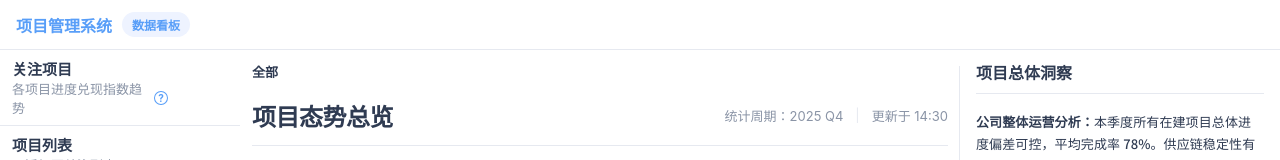
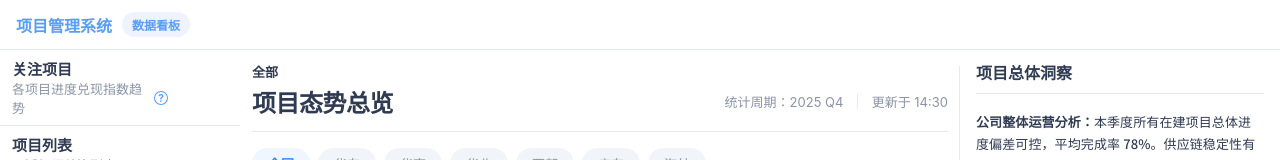
Before and after one commit to Soulcool22/dashboard-vue, a Vue app: page / in a window 1280 px wide. Shown: the top 160 px of the page. Built offline with nearby package versions, Linux system fonts and the light colour scheme; some icons are missing.

Commit message:
压缩标题间距

```diff
--- a/src/App.vue
+++ b/src/App.vue
@@ -44,17 +44,14 @@
         </div>
 
         <!-- View Title Bar -->
-        <div class="middle-header">
-          <div v-if="!isCompanyView && selectedProject" class="project-info">
+        <div class="middle-header" v-if="!isCompanyView && selectedProject">
+          <div class="project-info">
             <div class="project-main-title">{{ selectedProject.name }}</div>
             <div class="project-index-row">
               <div class="project-index-value">{{ lastValue(selectedProject).toFixed(2) }}</div>
               <div class="project-index-label">进度兑现指数</div>
               <div class="project-index-change" :class="deltaSign(selectedProject) >= 0 ? 'up' : 'down'">{{ deltaText(selectedProject) }}</div>
             </div>
-          </div>
-          <div v-else class="project-info">
-            <!-- Company view header removed as requested -->
           </div>
         </div>
 
@@ -246,7 +243,7 @@ function deltaText(p){ if(!p || !p.series || p.series.length < 2) return ''; con
 
 /* Breadcrumb Nav Styles */
 .nav-bar {
-  padding: 2px 0 6px 0;
+  padding: 2px 0 2px 0;
   font-size: 13px;
   color: var(--muted);
   display: flex;
```
